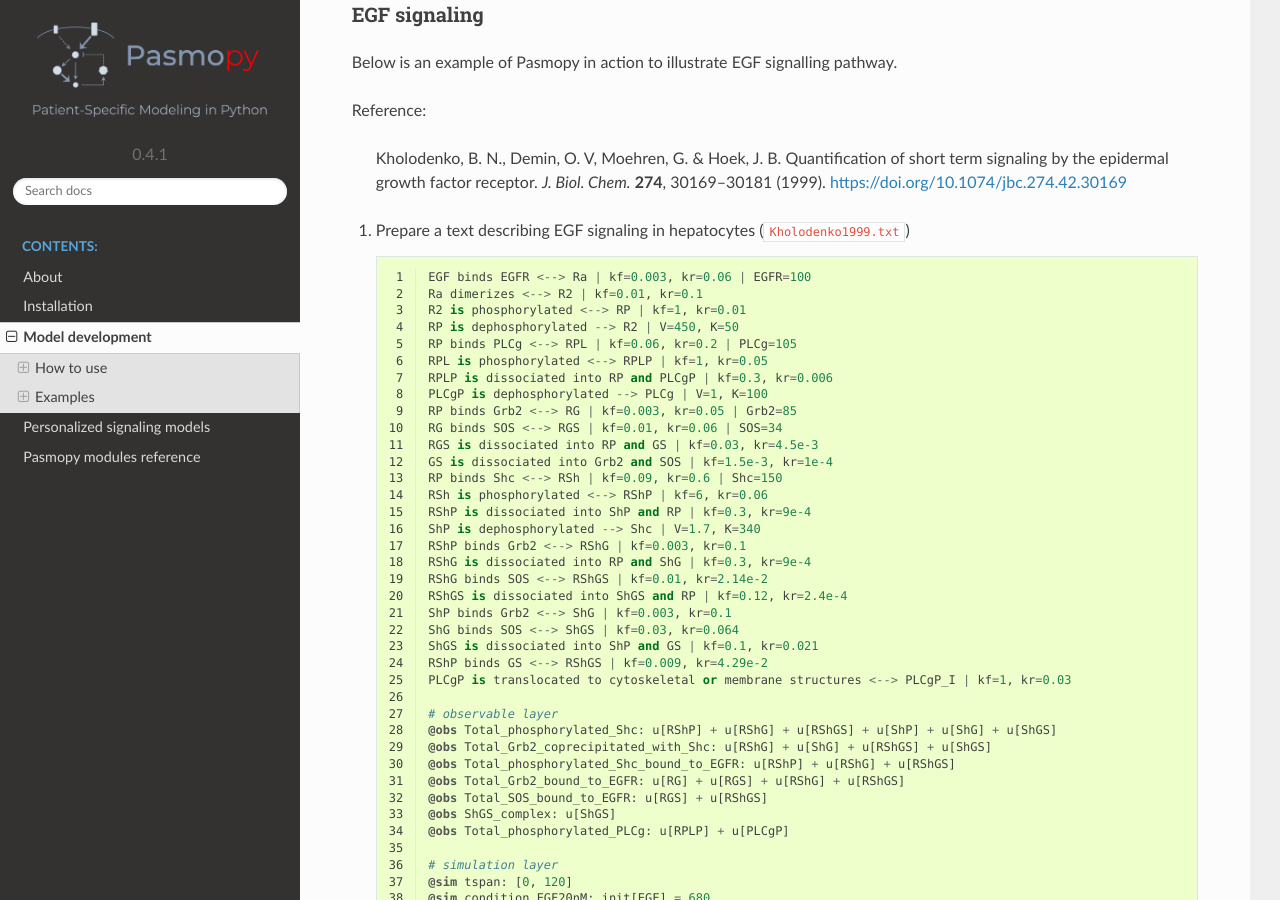
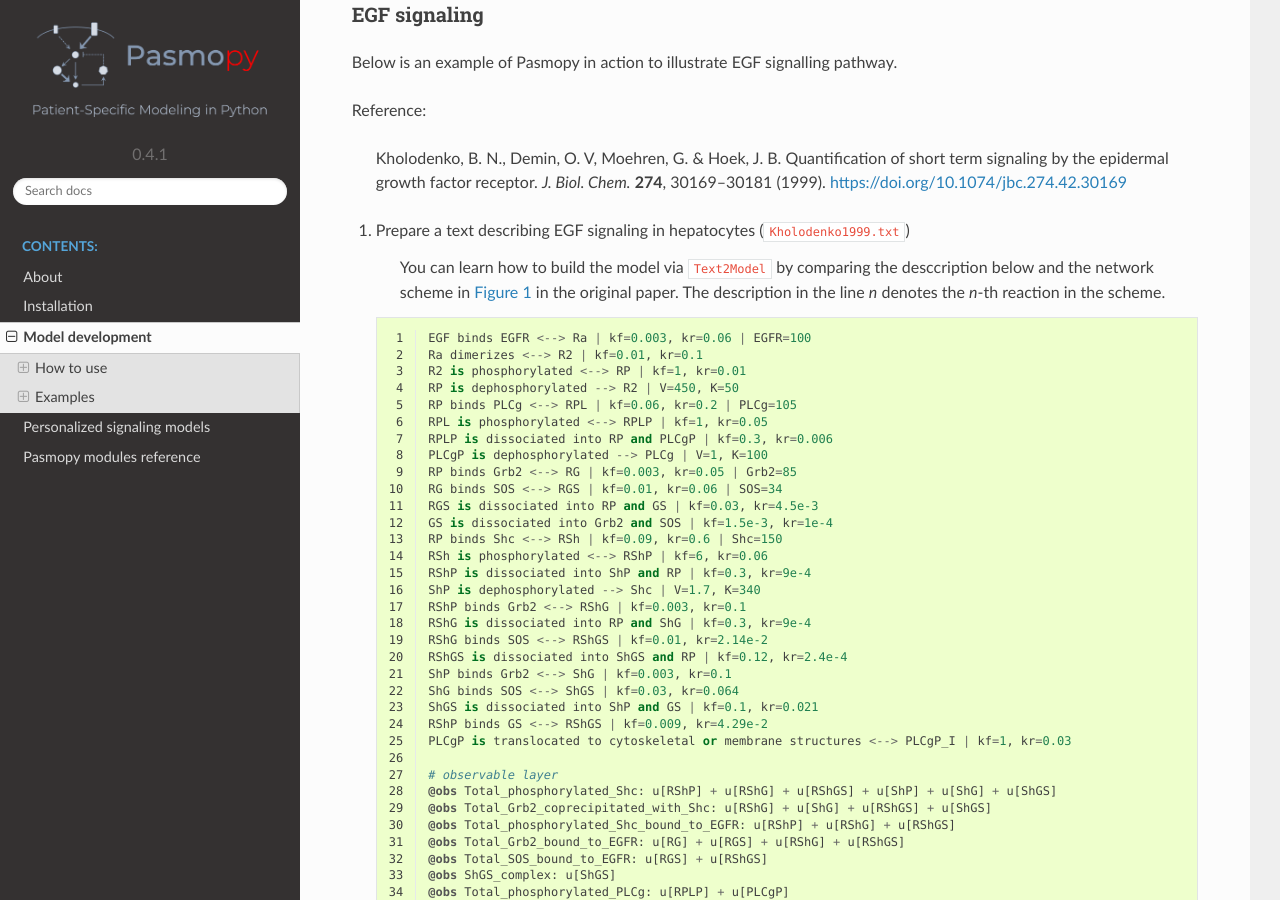
Before and after one commit to pasmopy/pasmopy, a Sphinx documentation site: the page built from docs/model_development.rst, in a window 1280 px wide and 900 px high, scrolled down 3831 px. Built offline with Sphinx 7.4.7 and the Read the Docs theme 2.0.0, drawn with Linux system fonts in a browser that asks for light colours; some of the changed lines change nothing that is shown.

Commit message:
Fix dead link

```diff
--- a/docs/model_development.rst
+++ b/docs/model_development.rst
@@ -187,6 +187,8 @@
 
 #. Prepare a text describing EGF signaling in hepatocytes (``Kholodenko1999.txt``)
 
+    You can learn how to build the model via ``Text2Model`` by comparing the desccription below and the network scheme in `Figure 1 <https://www.sciencedirect.com/science/article/pii/S0021925819518804?via%3Dihub#fig1>`_ in the original paper. The description in the line *n* denotes the *n*-th reaction in the scheme.
+
    .. code-block::
       :linenos:
 
@@ -237,7 +239,7 @@
 
       $ python
 
-   To display `thermodynamic restrictions <https://pasmopy.readthedocs.io/en/latest/modules/thermodynamic_restrictions.html>`_, set ``show_restrictions`` to :obj:`True`.
+   To display `thermodynamic restrictions <https://biomass-core.readthedocs.io/en/latest/api/thermodynamic_restrictions.html>`_, set ``show_restrictions`` to :obj:`True`.
 
    .. code-block:: python
 
```
